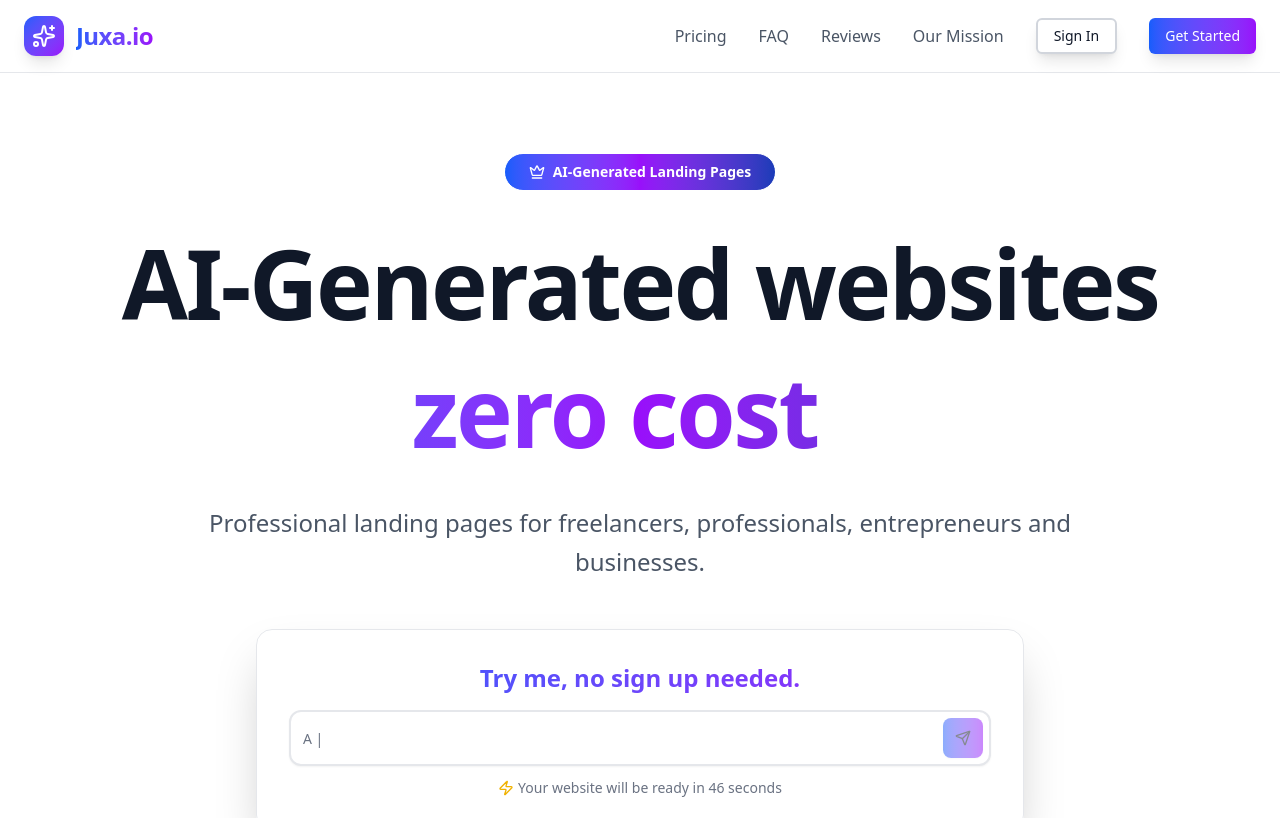
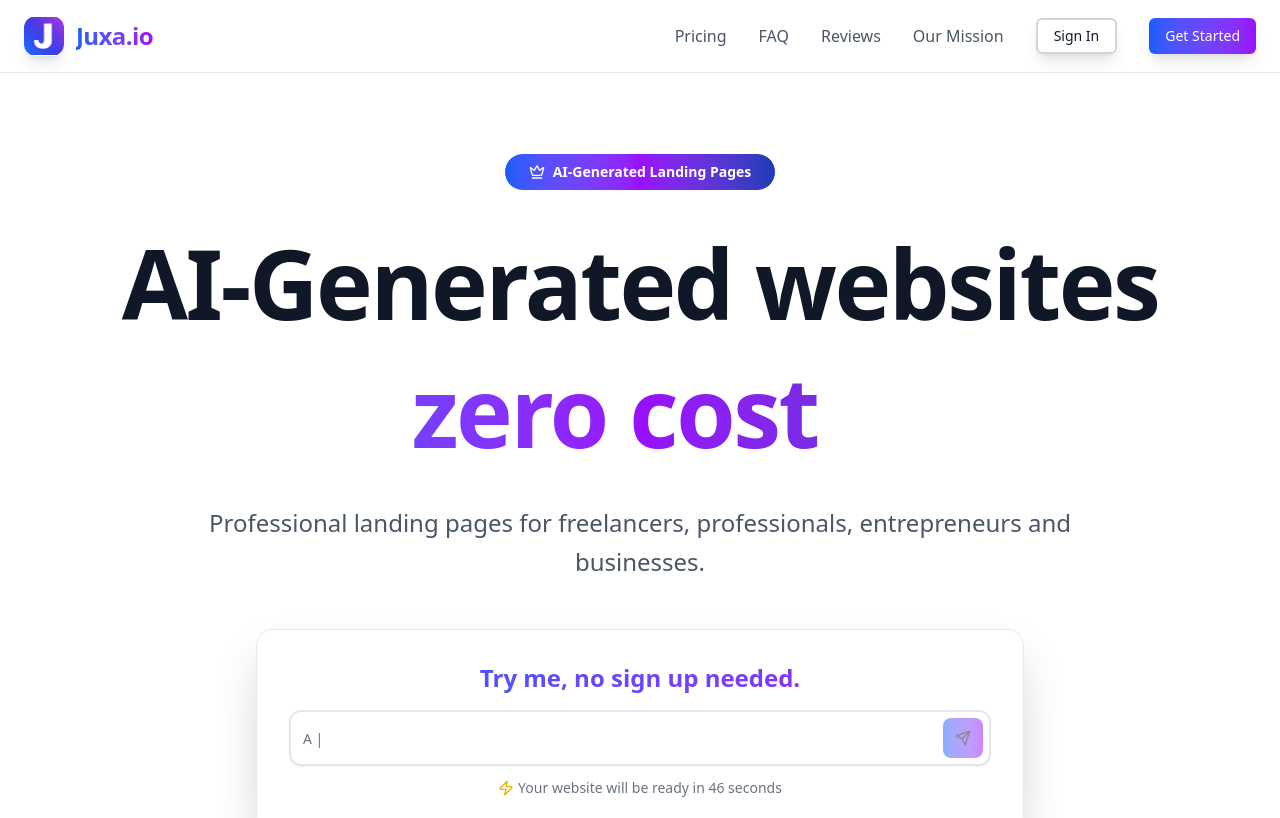
Before and after one commit to samuelforrest/sitro.io, a Next.js app in the folder platform-ui/: page / in a window 1280 px wide. Shown: the top 818 px of the page. Built offline with nearby package versions, Linux system fonts and the light colour scheme.

Commit message:
new image

```diff
--- a/platform-ui/src/app/page.tsx
+++ b/platform-ui/src/app/page.tsx
@@ -2,6 +2,7 @@
 'use client'
 
 import { useState, useEffect, useMemo } from "react";
+import Image from "next/image";
 import { Button } from "@/components/ui/button";
 import { Card, CardContent } from "@/components/ui/card";
 import { Input } from "@/components/ui/input";
@@ -212,8 +213,14 @@ export default function Home() {
       <nav className="sticky top-0 z-50 px-6 py-4 backdrop-blur-md border-b bg-white/80 border-gray-200">
         <div className="max-w-7xl mx-auto flex items-center justify-between">
           <div className="flex items-center space-x-3">
-            <div className="w-10 h-10 bg-gradient-to-br from-blue-600 to-purple-600 rounded-xl flex items-center justify-center shadow-lg">
-              <Sparkles className="w-6 h-6 text-white" />
+            <div className="w-10 h-10 rounded-xl flex items-center justify-center shadow-lg overflow-hidden">
+              <Image
+                src="/juxalogo.png"
+                alt="Juxa.io Logo"
+                width={40}
+                height={40}
+                className="w-full h-full object-contain"
+              />
             </div>
             <span className="text-2xl font-bold tracking-tight bg-gradient-to-r from-blue-600 to-purple-600 bg-clip-text text-transparent">
               Juxa.io
```
Also changed, not shown: platform-ui/public/juxalogo.png (added).
